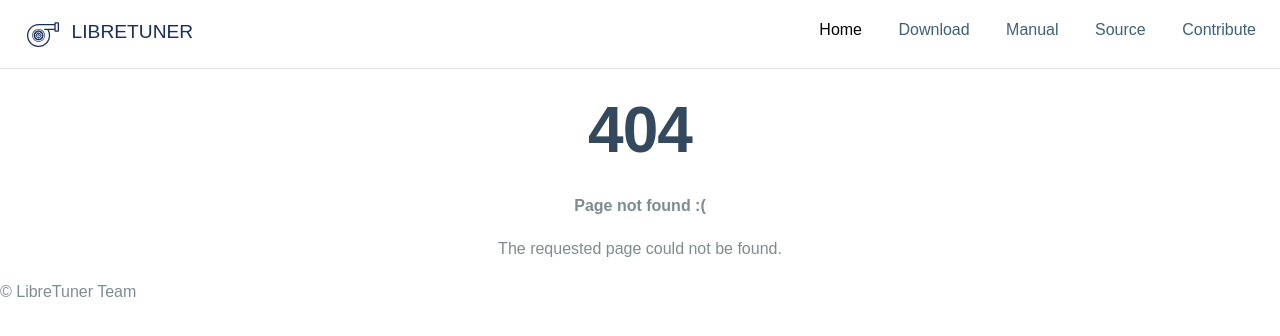
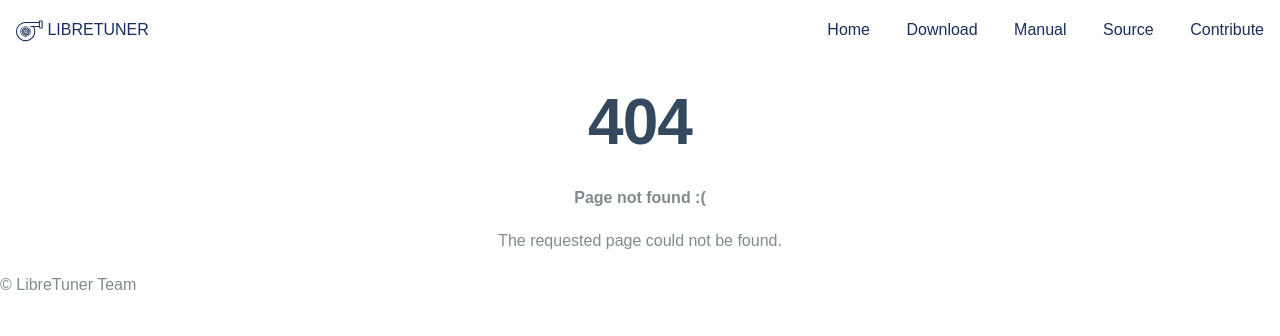
Before and after one commit to LibreTuner/Web, a Jekyll site: the page built from 404.html, in a window 1280 px wide. Shown: the top 336 px of the page. Built offline with Jekyll 4.4.1, drawn with Linux system fonts in a browser that asks for light colours; nearby versions of some CDN libraries.

Commit message:
Updated navigation

```diff
--- a/_includes/_css/style.css
+++ b/_includes/_css/style.css
@@ -8,7 +8,6 @@
     line-height: 1.7em;
     color: #7f8c8d;
     font-size: 16px;
-    display: table;
     width: 100%;
 }
 
@@ -92,48 +91,166 @@
  * I want to customize how my .pure-menu looks at the top of the page
  */
 
-.home-menu {
-    padding: 0.5em;
-    text-align: center;
-    box-shadow: 0 1px 1px rgba(0,0,0, 0.10);
-    background: white;
-    text-align: left;
+
+.home-menu-wrapper {
+    background-color: white;
+    white-space: nowrap;
+    position: relative;
 }
 
-.home-menu ul {
+.home-menu {
+    display: inline-block;
+    width: auto;
+    vertical-align: middle;
+    -webkit-font-smoothing: antialiased;
+}
+
+.home-menu .pure-menu-link,
+.home-menu .pure-menu-heading {
+    color: #192e5e;
+}
+
+.home-menu-top {
+    position: relative;
+    padding-top: .5em;
+    padding-bottom: .5em;
+}
+
+.home-menu-bottom {
+    position: relative;
     float: right;
 }
 
-.home-menu .pure-menu-heading {
-    color: #192e5e;
-    font-weight: 400;
-    font-size: 120%;
+.home-menu-brand {
+    display: block;
+    text-align: center;
+    position: relative;
+}
 
+.home-menu-brand svg {
     fill: #192e5e;
 }
 
-.home-menu .pure-menu-heading svg {
-    float: left;
-    margin: 0 0.625em 0 0;
+.home-menu-toggle {
+    width: 44px;
+    height: 44px;
+    display: block;
+    position: absolute;
+    top: 3px;
+    right: 0;
+    display: none;
 }
 
-.home-menu .pure-menu-selected a {
-    color: black;
-}
-.home-menu .pure-menu-selected a:visited {
-    color: black;
+/* Straight */
+.home-menu-toggle .bar {
+    background-color: #192e5e;
+    display: block;
+    width: 20px;
+    height: 2px;
+    border-radius: 100px;
+    position: absolute;
+    top: 22px;
+    right: 12px;
+    -webkit-transition: all 0.5s;
+    -moz-transition: all 0.5s;
+    -ms-transition: all 0.5s;
+    transition: all 0.5s;
 }
 
-.home-menu a {
-    color: #3e6077;
-}
-.home-menu li a:hover,
-.home-menu li a:focus {
-    background: none;
-    border: none;
-    color: #2b404f;
+.home-menu-toggle .bar:first-child {
+    -webkit-transform: translateY(-6px);
+    -moz-transform: translateY(-6px);
+    -ms-transform: translateY(-6px);
+    transform: translateY(-6px);
 }
 
+/* X (opened) */
+.home-menu-toggle.x .bar {
+    -webkit-transform: rotate(45deg);
+    -moz-transform: rotate(45deg);
+    -ms-transform: rotate(45deg);
+    transform: rotate(45deg);
+}
+
+.home-menu-toggle.x .bar:first-child {
+    -webkit-transform: rotate(-45deg);
+    -moz-transform: rotate(-45deg);
+    -ms-transform: rotate(-45deg);
+    transform: rotate(-45deg);
+}
+
+.home-menu-screen {
+    background-color: rgba(0, 0, 0, 0.5);
+    -webkit-transition: all 0.5s;
+    -moz-transition: all 0.5s;
+    -ms-transition: all 0.5s;
+    transition: all 0.5s;
+    height: 3em;
+    width: 70em;
+    position: absolute;
+    top: 0;
+    z-index: -1;
+}
+
+.home-menu-tucked .home-menu-screen {
+    -webkit-transform: translateY(-44px);
+    -moz-transform: translateY(-44px);
+    -ms-transform: translateY(-44px);
+    transform: translateY(-44px);
+}
+
+
+/* Mobile */
+@media (max-width: 62em) {
+    .home-menu {
+        display: block;
+    }
+
+    .home-menu-toggle {
+        display: block;
+        display: none\9;
+    }
+
+    .home-menu-bottom {
+        position: absolute;
+        width: 100%;
+        border-top: 1px solid #eee;
+        background-color: #808080\9;
+        z-index: 100;
+    }
+
+    .home-menu-bottom .pure-menu-link {
+        opacity: 1;
+        -webkit-transform: translateX(0);
+        -moz-transform: translateX(0);
+        -ms-transform: translateX(0);
+        transform: translateX(0);
+        -webkit-transition: all 0.5s;
+        -moz-transition: all 0.5s;
+        -ms-transition: all 0.5s;
+        transition: all 0.5s;
+    }
+
+    .home-menu-bottom.home-menu-tucked .pure-menu-link {
+        -webkit-transform: translateX(-140px);
+        -moz-transform: translateX(-140px);
+        -ms-transform: translateX(-140px);
+        transform: translateX(-140px);
+        opacity: 0;
+        opacity: 1\9;
+    }
+
+    .pure-menu-horizontal.home-menu-tucked {
+        z-index: -1;
+        top: 45px;
+        position: absolute;
+        overflow: hidden;
+    }
+
+    .home-menu-wrapper {
+        margin-bottom: 3.5em;
+    }
+}
 
 /*
  * -- SPLASH STYLES --
@@ -142,12 +259,12 @@
 
 .splash-container {
     background: #192e5e;
-    display: table-row;
+    /*display: table-row;*/
     height: 100%;
 }
 
 .splash {
-    display: table-cell;
+    /*display: table-cell;*/
     padding: 5%;
     vertical-align: middle;
     text-align: center;
@@ -271,10 +388,73 @@
     }
 
     #navigation-links {
-        display: none;
+        /*display: none;*/
     }
 
     .home-menu {
         text-align: center;
     }
 }
+
+
+
+
+ /* Add a black background color to the top navigation */
+.topnav {
+    background-color: #333;
+    overflow: hidden;
+}
+
+/* Style the links inside the navigation bar */
+.topnav a {
+    float: left;
+    display: block;
+    color: #f2f2f2;
+    text-align: center;
+    padding: 14px 16px;
+    text-decoration: none;
+    font-size: 17px;
+}
+
+/* Change the color of links on hover */
+.topnav a:hover {
+    background-color: #ddd;
+    color: black;
+}
+
+/* Add an active class to highlight the current page */
+.active {
+    background-color: #4CAF50;
+    color: white;
+}
+
+/* Hide the link that should open and close the topnav on small screens */
+.topnav .icon {
+    display: none;
+}
+
+
+
+ /* When the screen is less than 600 pixels wide, hide all links, except for the first one ("Home"). Show the link that contains should open and close the topnav (.icon) */
+@media screen and (max-width: 600px) {
+  .topnav a:not(:first-child) {display: none;}
+  .topnav a.icon {
+    float: right;
+    display: block;
+  }
+}
+
+/* The "responsive" class is added to the topnav with JavaScript when the user clicks on the icon. This class makes the topnav look good on small screens (display the links vertically instead of horizontally) */
+@media screen and (max-width: 600px) {
+  .topnav.responsive {position: relative;}
+  .topnav.responsive a.icon {
+    position: absolute;
+    right: 0;
+    top: 0;
+  }
+  .topnav.responsive a {
+    float: none;
+    display: block;
+    text-align: left;
+  }
+}
--- a/_layouts/default.html
+++ b/_layouts/default.html
@@ -25,16 +25,19 @@
     </style>
   </head>
   <body>
-    <div class="header">
-      <div class="home-menu pure-menu pure-menu-horizontal">
-        <a class="pure-menu-heading" href="">
+    <div class="home-menu-wrapper">
+      <div class="pure-menu home-menu home-menu-top">
+        <a class="pure-menu-heading home-menu-brand" href="">
           <svg aria-hidden="true" height="1.688em" viewBox="0 0 66 49" width="1.688em">
             <path d="{% include _icons/libretuner %}" />
           </svg>
           LibreTuner
         </a>
-
-        <ul class="pure-menu-list" id="navigation-links">
+        <a href="#" class="home-menu-toggle" id="toggle"><s class="bar"></s><s class="bar"></s></a>
+      </div>
+      <div class="pure-menu pure-menu-horizontal pure-menu-scrollable home-menu home-menu-bottom home-menu-tucked" id="tuckedMenu">
+        <div class="custom-menu-screen"></div>
+        <ul class="pure-menu-list">
           <li class="pure-menu-item pure-menu-selected"><a href="#" class="pure-menu-link">Home</a></li>
           <li class="pure-menu-item"><a href="#" class="pure-menu-link">Download</a></li>
           <li class="pure-menu-item"><a href="#" class="pure-menu-link">Manual</a></li>
```
Also changed, not shown: other parts of _layouts/default.html (+8 -0 lines), 4 other files.
